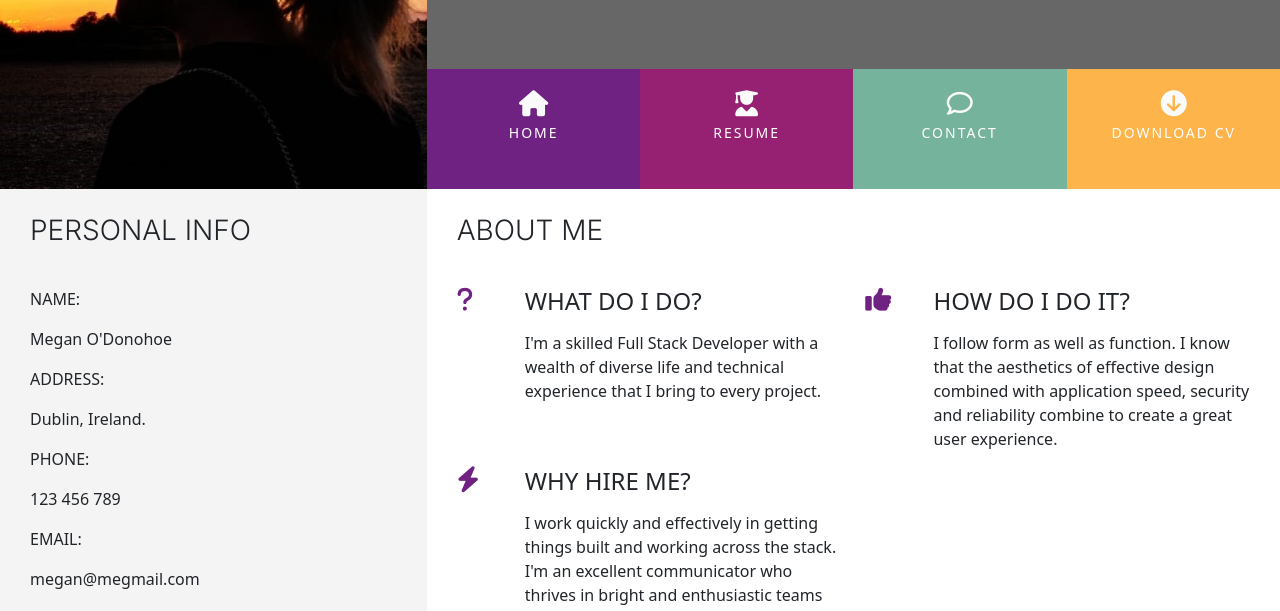
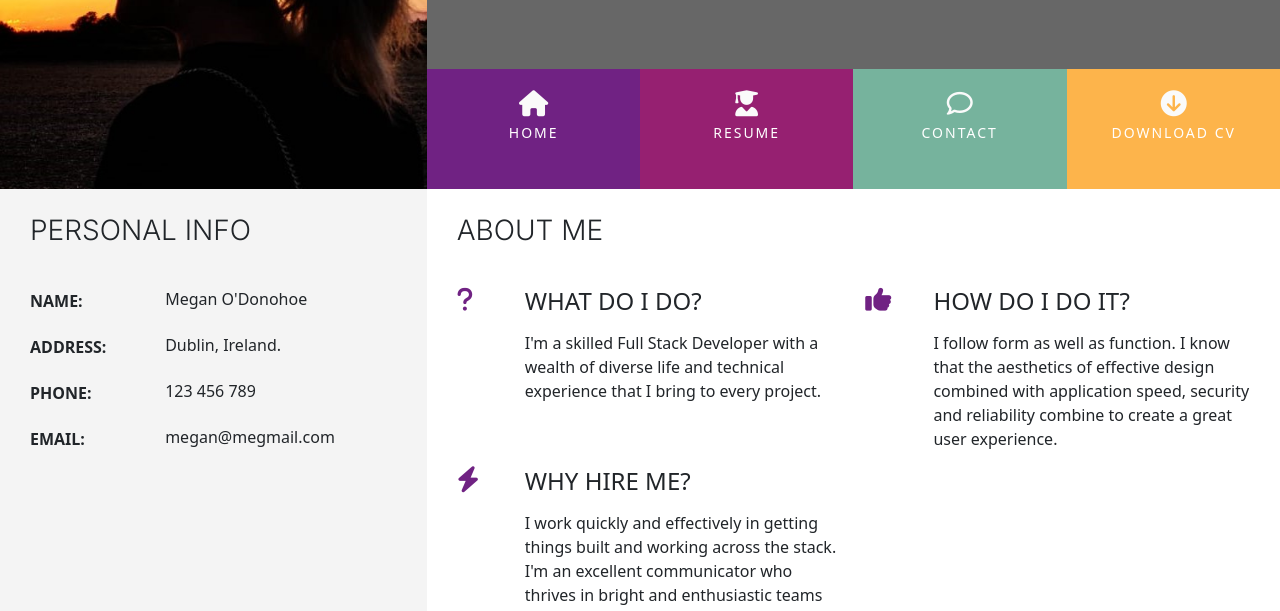
Before and after one commit to modonohoe/resume, a plain HTML site: page index.html in a window 1280 px wide. Shown: the part 180-791 px from the top of the page. Drawn offline with nearby package versions, Linux system fonts and the light colour scheme.

Commit message:
Add styling to personal details

```diff
--- a/assets/css/style.css
+++ b/assets/css/style.css
@@ -8,6 +8,10 @@
 
 .bg-color-three-reasons {
     background-color: #fff;
+}
+
+.bg-color-personal-info {
+    background-color: #f4f4f4;
 }
 
 .bg-color-personal-info {
@@ -227,6 +231,76 @@
     color: #702283;
 }
 
+/* --------------------Personal Info */
+
+.personal-info-item {
+    margin-bottom: 20px;
+    display: block;
+    clear: both;
+}
+
+.personal-info-item .key,
+.personal-info-item .value {
+    padding-right: 8px;
+    display: inline-block;
+}
+
+.personal-info-item .key p,
+.personal-info-item .value p {
+    margin: 0;
+}
+
+.personal-info-item .key {
+    width: 30%;
+    margin-right: 21px;
+    padding-top: 2px;
+    vertical-align: top;
+}
+
+.personal-info-item .key p {
+    font-weight: 700;
+}
+
+.personal-info-item .value {
+    position: relative;
+    width: 60%;
+}
+
 .three-reasons-heading {
     margin-bottom: 15px;
 }
+
+/* --------------------Personal Info */
+
+.personal-info-item {
+    margin-bottom: 20px;
+    display: block;
+    clear: both;
+}
+
+.personal-info-item .key,
+.personal-info-item .value {
+    padding-right: 8px;
+    display: inline-block;
+}
+
+.personal-info-item .key p,
+.personal-info-item .value p {
+    margin: 0;
+}
+
+.personal-info-item .key {
+    width: 30%;
+    margin-right: 21px;
+    padding-top: 2px;
+    vertical-align: top;
+}
+
+.personal-info-item .key p {
+    font-weight: 700;
+}
+
+.personal-info-item .value {
+    position: relative;
+    width: 60%;
+}
```
